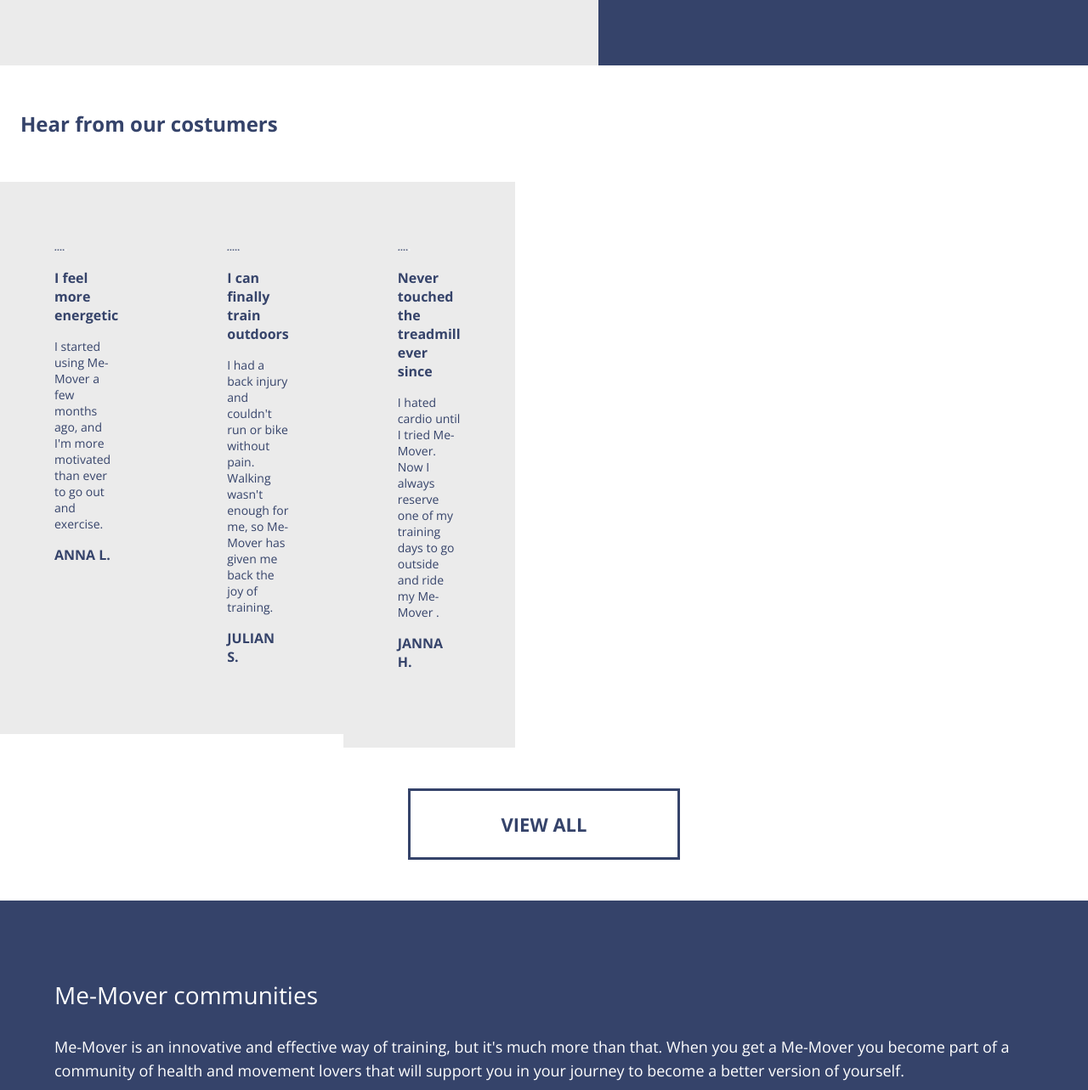
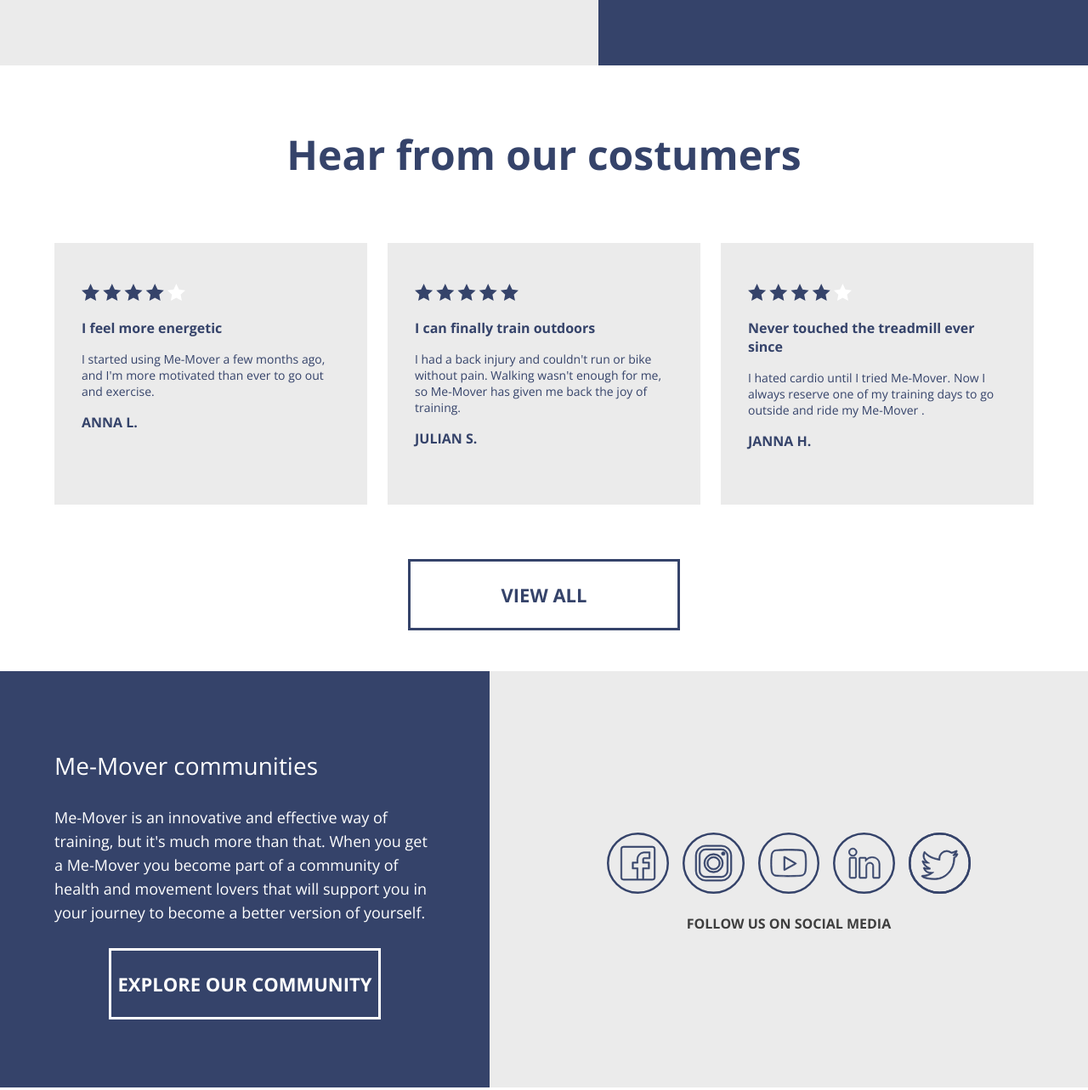
Before and after one commit to martasky/Me-mover-campaign, a plain HTML site: page index.html in a window 1280 px wide. Shown: the part 4932-6215 px from the top of the page at 85% size. Drawn offline with nearby package versions, Linux system fonts and the light colour scheme.

Commit message:
add review and social media

```diff
--- a/style.css
+++ b/style.css
@@ -368,11 +368,13 @@ button, .secondary_button, #view_all {
 }
 section {
   padding: 4rem;
+
 }
 .memover_benefits {
   display: grid;
   grid-template-columns: 55% 45%;
   background: var(--main-bg-color);
+
 }
 .memover_benefits img {
   grid-column: 1/2;
@@ -450,6 +452,8 @@ section {
 }
 #reviews h2{
   grid-column: 1 / -1;
+  text-align: center;
+  font-size: 3rem;
 }
 .btn_wrapper {
   grid-column: 1 / -1;
@@ -457,5 +461,38 @@ section {
 #review_wrapper {
   display: grid;
   grid-template-columns: 1fr 1fr 1fr;
+  grid-column: 1 / -1;
+  grid-column-gap: 1.5rem;
+
+  margin-left: 4rem;
+  margin-right: 4rem;
+}
+.review {
+  padding: 3rem 2rem;
+}
+.stars img {
+  width: 40%;
+}
+.review:last-child {
+  margin-bottom: 1rem;
+}
+#communities {
+  display: grid;
+  grid-template-columns: 45% 55%;
+  background-color: var(--secondary-bg-color);
+}
+#some {
+  align-self: center;
+  justify-self: center;
+}
+#socialmedia_icons {
+
+  margin-left: 2rem;
+  margin-right: 2rem;
+  justify-content: center;
+}
+#socialmedia_icons img {
+
+ margin: 0;
 }
 }
```
